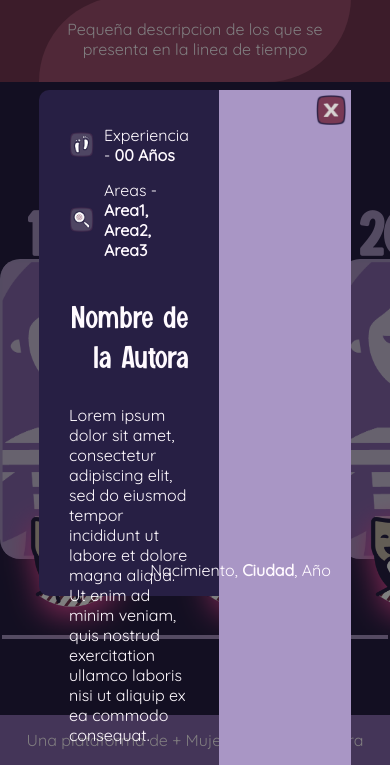
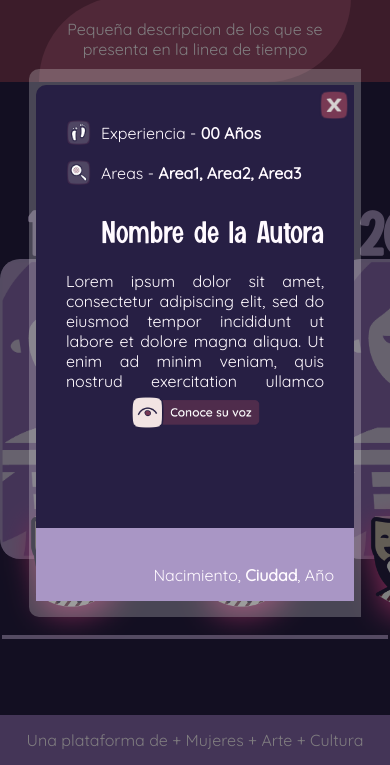
Before and after one commit to MauricioMeza/WebAutorasNar, a website: page index.html in a window 390 px wide. Both pictures are taken after a click on the picture 75 px from the left and 2241 px from the top of the page. Shown: the part 1833-2598 px from the top of the page. Drawn offline with nearby package versions, Linux system fonts and the light colour scheme.

Commit message:
ajustes responsive

```diff
--- a/index.html
+++ b/index.html
@@ -112,6 +112,7 @@
     <!---------------POP-UP--------------->
     <!------------------------------------>
     <div class="overlay">
+        <div class="underlay">
             <div class="popup">
                 <img id="popup-close-img" src="assets/BOTÓN-EXIT.png" onclick="closePopup()">
                 <div id="popup-content">
@@ -126,13 +127,17 @@
                     <div>
                         <h2 class="popup-title">Nombre de la Autora</h2>
                     </div>
-                <div >
-                    <p>Lorem ipsum dolor sit amet, consectetur adipiscing elit, sed do eiusmod tempor incididunt ut labore et dolore magna aliqua. Ut enim ad minim veniam, quis nostrud exercitation ullamco laboris nisi ut aliquip ex ea commodo consequat. </p>
+                    <div class="popup-data">
+                        <p>Lorem ipsum dolor sit amet, consectetur adipiscing elit, sed do eiusmod tempor incididunt ut labore et dolore magna aliqua. Ut enim ad minim veniam, quis nostrud exercitation ullamco laboris nisi ut aliquip ex ea commodo consequat. Duis aute irure dolor in reprehenderit in voluptate velit esse cillum dolore eu fugiat nulla pariatur. Excepteur sint occaecat cupidatat non proident, sunt in culpa qui officia deserunt mollit anim id est laborum.</p>
+                    </div>
+                    <div class="popup-button-container">
+                        <img class="popup-button" src="./assets/BOTÓN-CONOCE-SU-VOZ.png">
                     </div>
                 </div>
                 <div id="popup-img">
                     <div class="popup-city">
                         <p> Nacimiento, <b>Ciudad</b>, Año</p>
+                    </div>
                 </div>
             </div>
         </div>
--- a/styles.css
+++ b/styles.css
@@ -146,7 +146,7 @@ section{
     #portada-txt{
         font-size: 16px;
     }
-  }
+}
 #portada-title{
     font-size: 38px;
     margin-top: -45px;
@@ -246,7 +246,18 @@ hr{
     z-index: 1000; /* Keeps it on top of other elements */
     display: none;
 }
-
+.underlay{
+    position: relative;
+    background: #ffffff3b;
+    border-radius: 10px 0 0 10px;
+    text-align: center;
+    max-width: 800px;
+    width: 85%;
+    height: 65%;
+    display: flex;
+    justify-content: center;
+    align-items: center;
+}
 /* Centered popup box */
 .popup{
     position: relative;
@@ -254,10 +265,15 @@ hr{
     border-radius: 10px 0 0 10px;
     text-align: center;
     max-width: 800px;
-    width: 80%;
-    height: 60vh;
     display: grid;
     grid-template-columns: 4fr 3fr;
+    width: 96%;
+    height: 94%;
+}
+@media screen and (max-width: 620px) {
+    .popup{
+        grid-template-columns: 1fr;
+    }
 }
 #popup-content{
     text-align: left;
@@ -279,13 +295,24 @@ hr{
     margin-left: 10px;
 }
 .popup-title{
-    margin-top: 40px;
+    max-height: 50px;
+    overflow: hidden;
+    margin: 30px 0 0 0;
     font-weight: lighter;
     font-size: 30px;
     text-align: right;
 }
+@media screen and (max-width: 360px) {
+    .popup-title{
+        font-size: 24px;
+    }
+}
 .popup-data{
     text-align: justify;
+    max-height: 140px;
+    overflow: hidden;
+    text-overflow: ellipsis;
+
 }
 .popup-city{
     position: absolute;
@@ -293,16 +320,17 @@ hr{
     right: 0;
     margin-right: 20px;
 }
-/*#popup-close{
-    position: absolute;
-    top: 5px;
-    right: 5px;
-    background-color: #783e57;
-    color: #fffaff;
-    font-weight: bolder;
+.popup-button-container{
+    text-align: center;
+    margin-top: 0px;
+}
+.popup-button{
+    width: 50%;
     cursor: pointer;
-    border-radius: 5px;
-}*/
+}
+.popup-button:hover{
+    width: 52%;
+}
 #popup-close-img{
     position: absolute;
     top: 5px;
@@ -312,8 +340,8 @@ hr{
     cursor: pointer;
 }
 #popup-close-img:hover{
-    width: 32px;
-    height: 32px;
+    width: 31px;
+    height: 30px;
 }
 
 /*----------------------*/
```
Also changed, not shown: assets/BOTÓN-CONOCE-SU-VOZ.png (added). Lines whose indentation alone changed are shown as unchanged.
